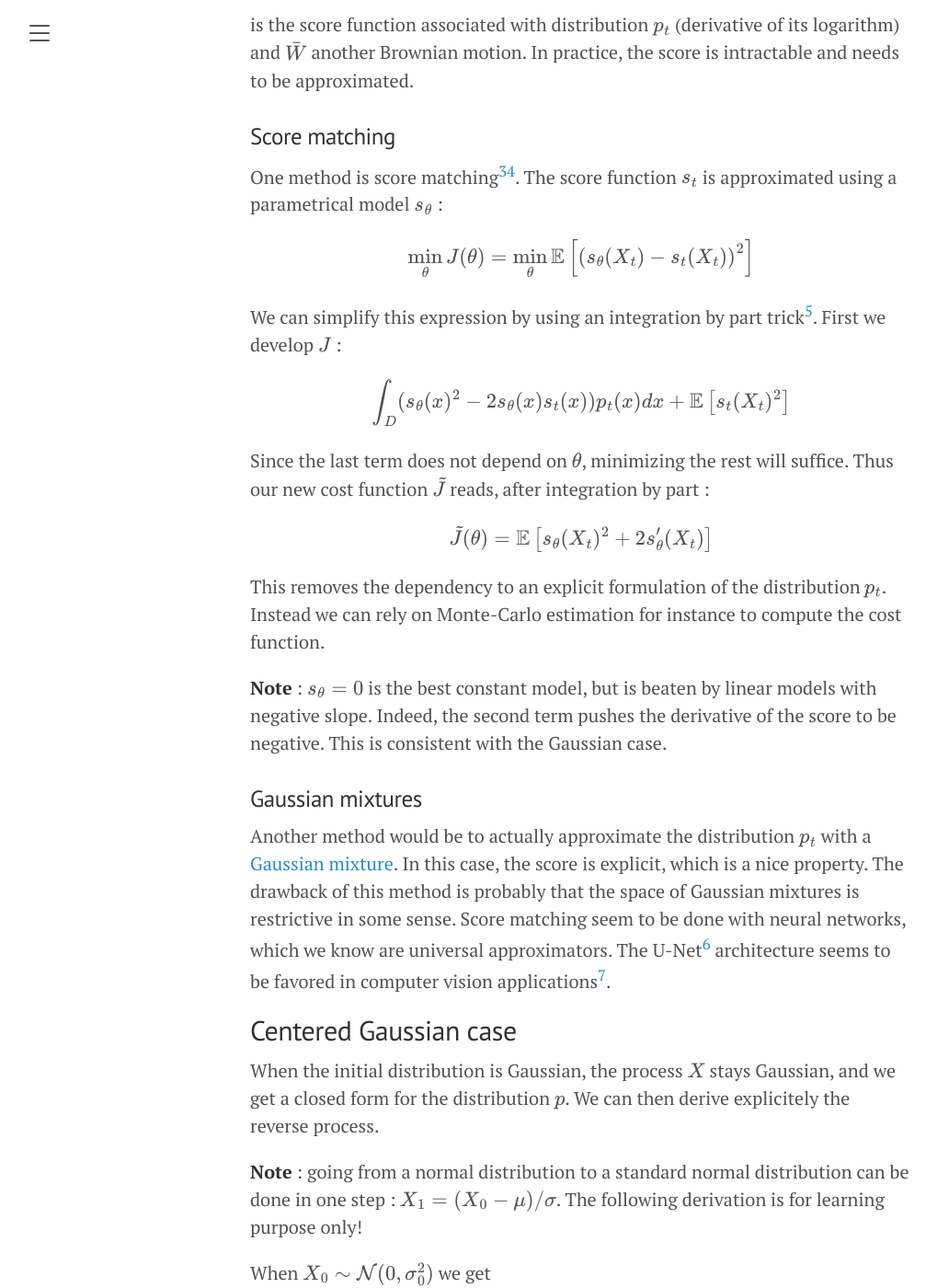
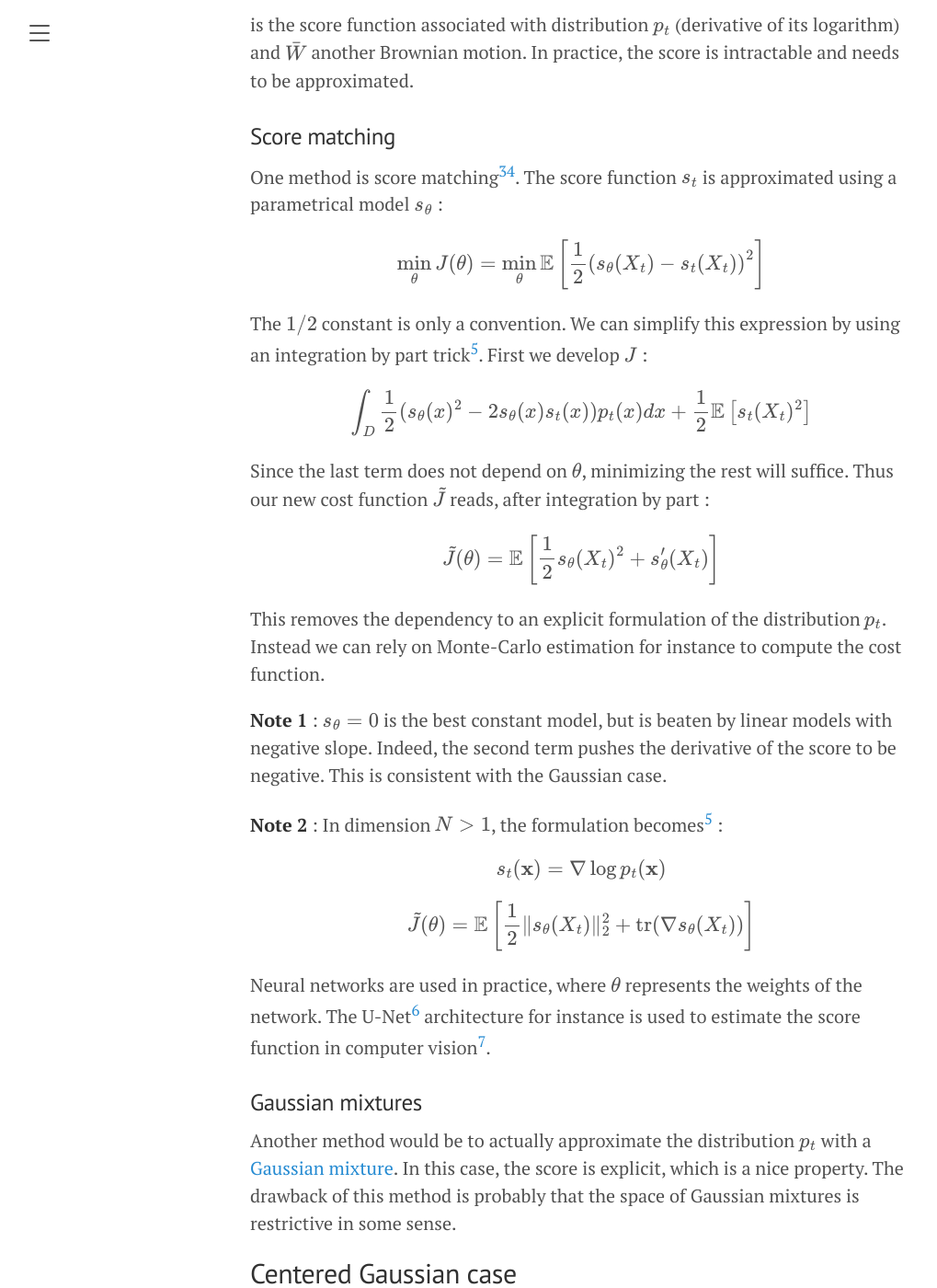
Before and after one commit to v4nn4/v4nn4.github.io, a Jekyll site: the page built from _posts/2023-10-24-diffusion-models-and-time-reversal.md, in a window 1280 px wide and 1400 px high, scrolled down 2226 px. Shown: the whole window at 92% size, without its empty margins (8-1027 px from the left). Built offline with Jekyll 4.4.1, drawn with Linux system fonts in a browser that asks for light colours; formulas are drawn with MathJax 3; some of the changed text lies outside the part shown.

Commit message:
Review diffusion model blog post

```diff
--- a/_posts/2023-10-24-stable-diffusion-and-time-reversal.md
+++ b/_posts/2023-10-24-diffusion-models-and-time-reversal.md
@@ -1,17 +1,17 @@
 ---
 layout: post
-title: Stable Diffusion and time reversal
+title: Diffusion models and time reversal
 ---
 
-I recently spent some time reading about the algorithm behind [Stable Diffusion](https://stability.ai/blog/stable-diffusion-public-release) and other similar models. It relies essentially on a 40-years-old result on diffusion processes[^1]. In short, this result states that there exists an explicit path from an initial probability distribution $$p$$ to a random noise (a normal distribution), and that this path can be reversed.
+I recently spent some time reading about the algorithms that power [Stable Diffusion](https://stability.ai/blog/stable-diffusion-public-release) and similar image generation models. They essentially rely on a 40-years-old result on diffusion processes[^1]. In short, this result states that there exists an explicit path from an initial probability distribution $$p$$ to a random noise (a normal distribution), and that this path can be reversed.
 
-One application of this concept is in sampling : we can draw a sample from a random noise and use the backward diffusion to obtain a sample from $$p$$. In computer vision, $$p$$ is the distribution of pixels colors in a $$N \times N$$ image. The dimension of this problem is $$3N^2$$ since images have 3 color channels (red, green and blue). The initial release of Stable Diffusion was using $$N=512$$.
+One application of this concept is in sampling : we can draw a sample from a random noise and use the backward diffusion to obtain a sample from $$p$$. In computer vision, $$p$$ is the distribution of pixels colors in a $$N \times N$$ image. The dimension of this problem is $$3N^2$$ since images have 3 color channels. The initial release of Stable Diffusion was using $$N=512$$.
 
 In this document, I'll delve into the mechanics of reverse-time diffusions in dimension 1 (one pixel, one color channel) and derive equations to build a better understanding and intuition.
 
 ## Forward diffusion
 
-The transition from an image to noise is accomplished by repetitively introducing random perturbations to our initial distribution. This can be achieved mathematically using an [Ornstein-Uhlenbeck process](https://en.wikipedia.org/wiki/Ornstein%E2%80%93Uhlenbeck_process). The Ornstein-Uhlenbeck process is defined by the following stochastic differential equation (SDE) :
+The transition from an image to noise is accomplished by repetitively introducing random perturbations to our initial distribution. This can be done in a continuous time setting using an [Ornstein-Uhlenbeck stochastic process](https://en.wikipedia.org/wiki/Ornstein%E2%80%93Uhlenbeck_process). The Ornstein-Uhlenbeck process is defined by the following stochastic differential equation (SDE) :
 
 $$ dX_t = - \theta (X_t - \mu) dt + \sigma dW_t $$
 
@@ -54,23 +54,31 @@ is the score function associated with distribution $$p_{t}$$ (derivative of its
 
 One method is score matching[^2][^3]. The score function $$s_t$$ is approximated using a parametrical model $$s_\theta$$ :
 
-$$ \min_\theta J(\theta) = \min_\theta \mathbb{E}\left[\left(s_\theta(X_t) - s_t(X_t)\right)^2  \right] $$
+$$ \min_\theta J(\theta) = \min_\theta \mathbb{E}\left[ \frac{1}{2} \left(s_\theta(X_t) - s_t(X_t)\right)^2  \right] $$
 
-We can simplify this expression by using an integration by part trick[^4]. First we develop $$J$$ :
+The $$1/2$$ constant is only a convention. We can simplify this expression by using an integration by part trick[^4]. First we develop $$J$$ :
 
-$$ \int_D (s_\theta(x)^2 - 2 s_\theta(x) s_t(x))p_t(x)dx + \mathbb{E}\left[ s_t(X_t)^2 \right] $$
+$$ \int_D \frac{1}{2}(s_\theta(x)^2 - 2 s_\theta(x) s_t(x))p_t(x)dx + \frac{1}{2}\mathbb{E}\left[ s_t(X_t)^2 \right] $$
 
 Since the last term does not depend on $$\theta$$, minimizing the rest will suffice. Thus our new cost function $$\tilde{J}$$ reads, after integration by part :
 
-$$ \tilde{J}(\theta) = \mathbb{E}\left[ s_\theta(X_t)^2 + 2  s_\theta'(X_t) \right] $$
+$$ \tilde{J}(\theta) = \mathbb{E}\left[ \frac{1}{2} s_\theta(X_t)^2 +  s_\theta'(X_t) \right] $$
 
 This removes the dependency to an explicit formulation of the distribution $$p_t$$. Instead we can rely on Monte-Carlo estimation for instance to compute the cost function.
 
-**Note** : $$s_\theta = 0$$ is the best constant model, but is beaten by linear models with negative slope. Indeed, the second term pushes the derivative of the score to be negative. This is consistent with the Gaussian case.
+**Note 1** : $$s_\theta = 0$$ is the best constant model, but is beaten by linear models with negative slope. Indeed, the second term pushes the derivative of the score to be negative. This is consistent with the Gaussian case.
+
+**Note 2** : In dimension $$N > 1$$, the formulation becomes[^4] :
+
+$$ s_t(\textbf{x}) = \nabla \log p_t (\textbf{x}) $$
+
+$$ \tilde{J}(\theta) = \mathbb{E}\left[ \frac{1}{2} \lVert s_\theta(X_t) \rVert_2^2 + \textrm{tr}(\nabla s_\theta(X_t)) \right] $$
+
+ Neural networks are used in practice, where $$\theta$$ represents the weights of the network. The U-Net[^5] architecture for instance is used to estimate the score function in computer vision[^6].
 
 ### Gaussian mixtures
 
-Another method would be to actually approximate the distribution $$p_t$$ with a [Gaussian mixture](https://en.wikipedia.org/wiki/Mixture_model#Gaussian_mixture_model). In this case, the score is explicit, which is a nice property.  The drawback of this method is probably that the space of Gaussian mixtures is restrictive in some sense. Score matching seem to be done with neural networks, which we know are universal approximators. The U-Net[^5] architecture seems to be favored in computer vision applications[^6].
+Another method would be to actually approximate the distribution $$p_t$$ with a [Gaussian mixture](https://en.wikipedia.org/wiki/Mixture_model#Gaussian_mixture_model). In this case, the score is explicit, which is a nice property.  The drawback of this method is probably that the space of Gaussian mixtures is restrictive in some sense.
 
 ## Centered Gaussian case
 
@@ -220,7 +228,7 @@ def backward_diffusion_step(
 
 ![Diffusion from N(0, 1) to a Gaussian mixture](/assets/images/diffusion/gmm.png){: .center}
 
-That's all for today!
+That's all for today! ✨
 
 ---
 
```
